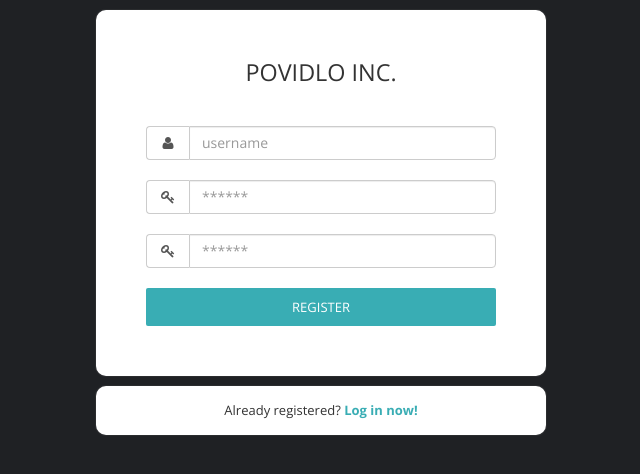
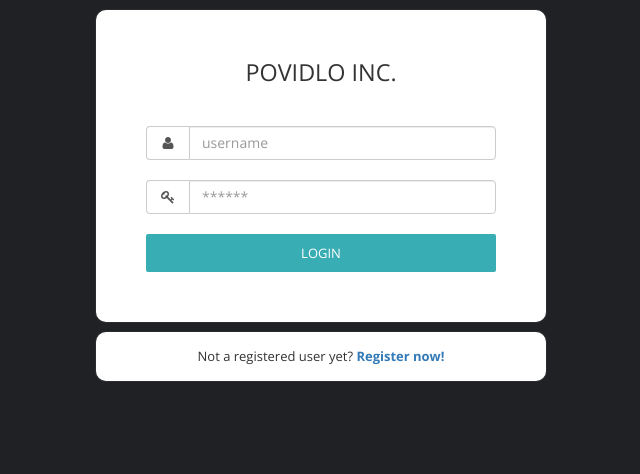
Before and after one commit to bytestreme/finalproject-front, a Vue app: page /login in a window 1280 px wide. Shown: the top 474 px of the page, without its empty margins (319-959 px from the left). Built offline with nearby package versions, Linux system fonts and the light colour scheme.

Commit message:
added login reg router links

```diff
--- a/package.json
+++ b/package.json
@@ -10,7 +10,8 @@
   "dependencies": {
     "core-js": "^2.6.5",
     "vue": "^2.6.10",
-    "vue-router": "^3.1.3"
+    "vue-router": "^3.1.3",
+    "vuex": "^3.1.1"
   },
   "devDependencies": {
     "@vue/cli-plugin-babel": "^3.12.0",
--- a/src/components/login/LoginPage.vue
+++ b/src/components/login/LoginPage.vue
@@ -24,7 +24,7 @@
         </form>
     </div>
     <div class="templatemo-content-widget templatemo-login-widget templatemo-register-widget white-bg">
-        <p>Not a registered user yet? <strong><a href="#" class="blue-text">Register now!</a></strong></p>
+        <p>Not a registered user yet? <strong><a href="#" class="blue-text"><router-link to="/register">Register now!</router-link></a></strong></p>
     </div>
     </div>
 
--- a/src/components/register/RegisterPage.vue
+++ b/src/components/register/RegisterPage.vue
@@ -30,7 +30,7 @@
             </form>
         </div>
         <div class="templatemo-content-widget templatemo-login-widget templatemo-register-widget white-bg">
-            <p>Already registered? <strong><a href="#" class="blue-text">Log in now!</a></strong></p>
+            <p>Already registered? <strong><a href="#" class="blue-text"><router-link to="/login">Log in now!</router-link></a></strong></p>
         </div>
     </div>
 
--- a/src/main.js
+++ b/src/main.js
@@ -1,40 +1,76 @@
 import Vue from 'vue'
 import App from './App.vue'
+import Vuex from 'vuex';
 
 import VueRouter from 'vue-router'
 import DashboardPage from "./components/dashboard/DashboardPage";
+import LoginPage from "./components/login/LoginPage";
 import RegisterPage from "./components/register/RegisterPage";
-import LoginPage from "./components/login/LoginPage";
 
 Vue.config.productionTip = false;
 
 Vue.use(VueRouter);
 
+Vue.use(Vuex);
+
+const store = new Vuex.Store({
+    state: {
+        isAuthorized: false,
+    },
+    getters: {
+        isAuth: state => {
+            return state.isAuthorized;
+        }
+    },
+    mutations: {
+        auth(state) {
+            state.isAuthorized = true;
+        },
+        deAuth(state) {
+            state.isAuthorized = false;
+        },
+        doReg(state) {
+            state.register = true;
+        },
+        doLog(state) {
+            state.register = false;
+        }
+    }
+});
+
+
 const routes = [
     {
-    path:'/',
+        path: '/',
         component: DashboardPage,
-    name: 'home'
+        name: 'home',
+        meta: {requiresLogin: true}
     },
     {
-    path:'/login',
-    component: RegisterPage,
+        path: '/login',
+        component: LoginPage,
         name: 'login'
     },
     {
-    path:'/register',
-    component: LoginPage,
-    name: 'register'
+        path: '/register',
+        component: RegisterPage,
+        name: 'register',
     }
 ];
+
 
 const router = new VueRouter({
     routes,
     mode: 'history'
 });
 
-
 new Vue({
     render: h => h(App),
-  router
+    router,
+    store,
+    computed: {
+        isAuthReturn() {
+            return this.$store.getters.isAuth;
+        }
+    }
 }).$mount('#app');
```
Also changed, not shown: 1 other file (tests, documents, lock files or other folders). Lines whose indentation alone changed are shown as unchanged.
